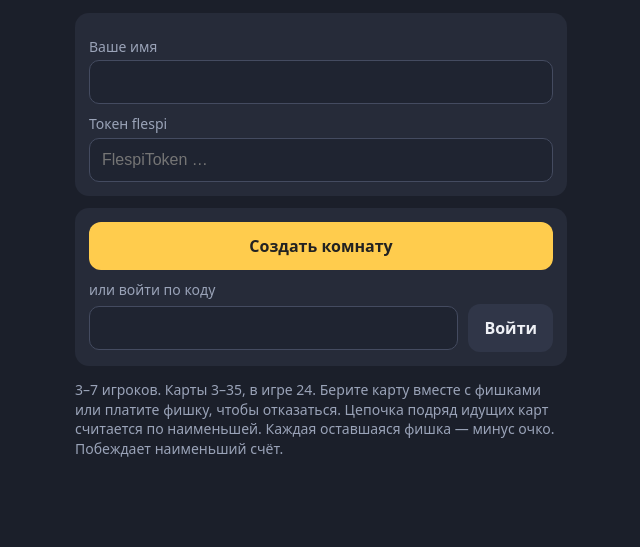
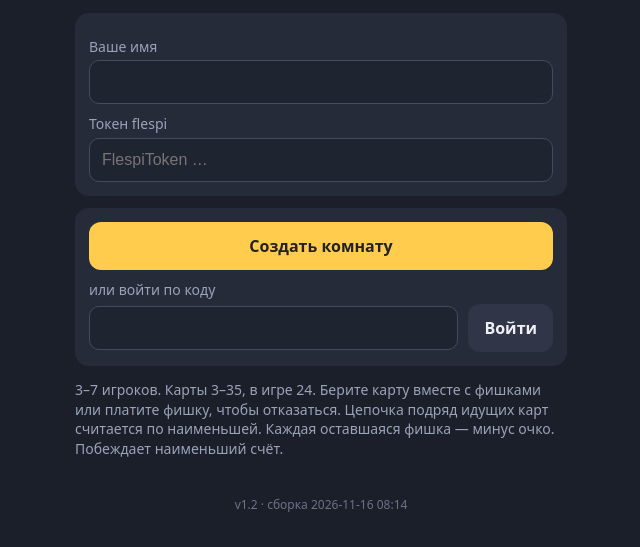
Before and after one commit to agent-hugo/nothanks, a plain HTML site: page index.html in a window 1280 px wide. Shown: the part 57-604 px from the top of the page, without its empty margins (319-959 px from the left). Drawn offline with Linux system fonts and the light colour scheme.

Commit message:
Версия и дата сборки внизу страницы (v1.2)
Co-Authored-By: Claude Opus 5.5 <noreply@anthropic.com>
Claude-Session: https://claude.ai/code/session_01XhfD8eoDqaN1tUGN3xALYW

```diff
--- a/index.html
+++ b/index.html
@@ -80,6 +80,7 @@
   table.res td:first-child, table.res th:first-child, table.res td:nth-child(2), table.res th:nth-child(2) { text-align: left; }
   table.res tr.win td { color: var(--accent); font-weight: 700; }
 
+  #ver { text-align: center; font-size: 12px; color: #6b7389; padding: 0 0 calc(14px + env(safe-area-inset-bottom)); }
   #toast { position: fixed; left: 50%; bottom: calc(20px + env(safe-area-inset-bottom)); transform: translateX(-50%);
     background: #000c; color: #fff; padding: 10px 16px; border-radius: 10px; font-size: 15px;
     opacity: 0; transition: opacity .2s; pointer-events: none; max-width: 90%; text-align: center; }
@@ -88,12 +89,17 @@
 </head>
 <body>
 <div id="app"></div>
+<div id="ver"></div>
 <div id="toast"></div>
 
 <script src="https://unpkg.com/mqtt@5/dist/mqtt.min.js"></script>
 <script src="game.js"></script>
 <script>
 'use strict';
+
+/* ===== Версия (обновляется при каждом изменении) ===== */
+const VERSION = '1.2';
+const BUILD_DATE = '2026-11-16 08:14'; // время по Вильнюсу
 
 /* ===== Настройки ===== */
 // Можно вписать токен flespi сюда, тогда игрокам не придётся вводить его вручную.
@@ -467,6 +473,7 @@ function renderEnd() {
     </div>`;
 }
 
+document.getElementById('ver').textContent = `v${VERSION} · сборка ${BUILD_DATE}`;
 render();
 </script>
 </body>
```
